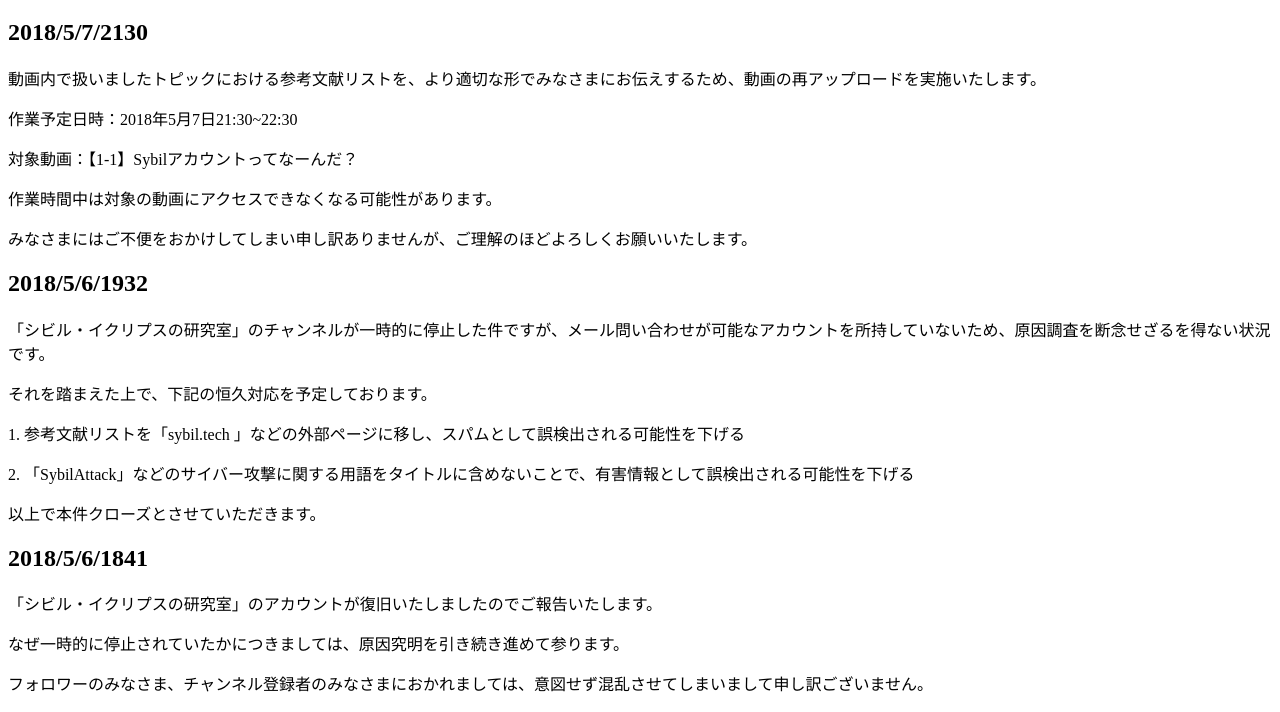
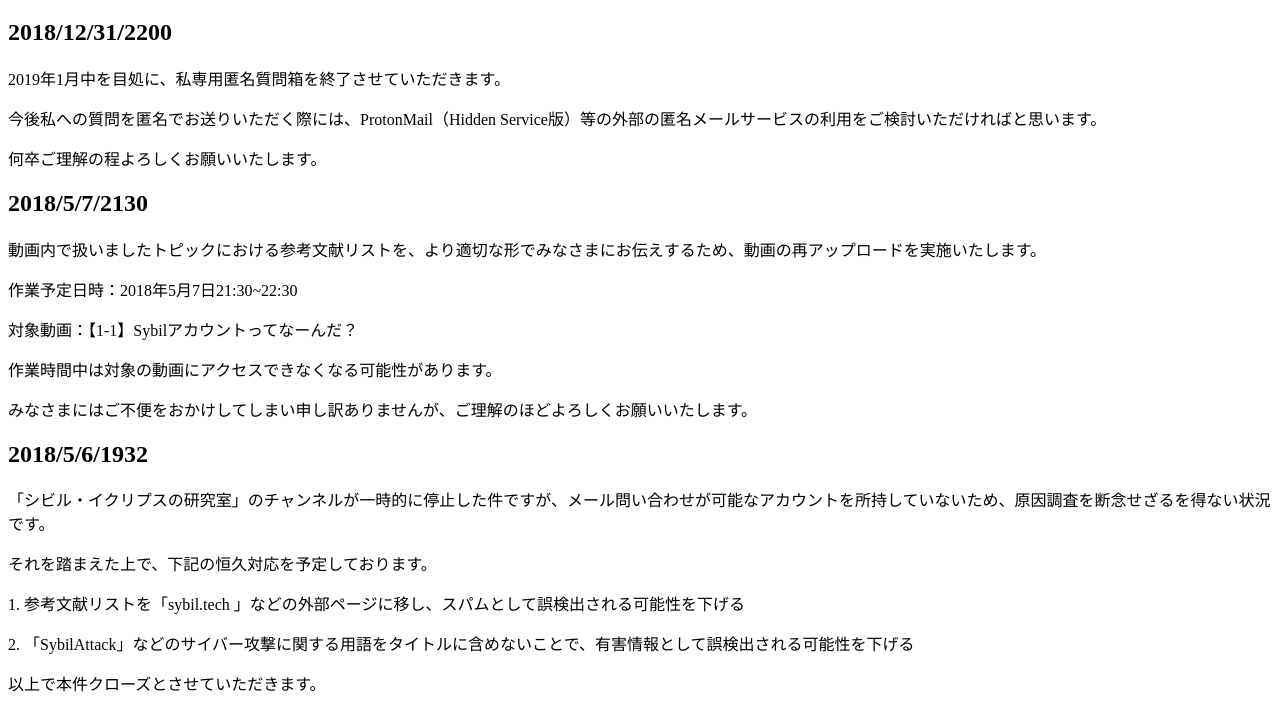
Before and after one commit to Sybil-E/Sybil-E.github.io, a plain HTML site: page status.html in a window 1280 px wide. Shown: the part 70-782 px from the top of the page. Drawn offline with Linux system fonts and the light colour scheme.

Commit message:
announce close anon_qa service

```diff
--- a/status.html
+++ b/status.html
@@ -10,6 +10,10 @@
 
   <body>
     <h1>障害情報・アナウンスページ</h1>
+      <h2>2018/12/31/2200</h2>
+      <p>2019年1月中を目処に、私専用匿名質問箱を終了させていただきます。</p>
+      <p>今後私への質問を匿名でお送りいただく際には、ProtonMail（Hidden Service版）等の外部の匿名メールサービスの利用をご検討いただければと思います。</p>
+      <p>何卒ご理解の程よろしくお願いいたします。</p>
       <h2>2018/5/7/2130</h2>
       <p>動画内で扱いましたトピックにおける参考文献リストを、より適切な形でみなさまにお伝えするため、動画の再アップロードを実施いたします。</p>
       <p></p>
```
Also changed, not shown: index.html (+1 -1 lines).
